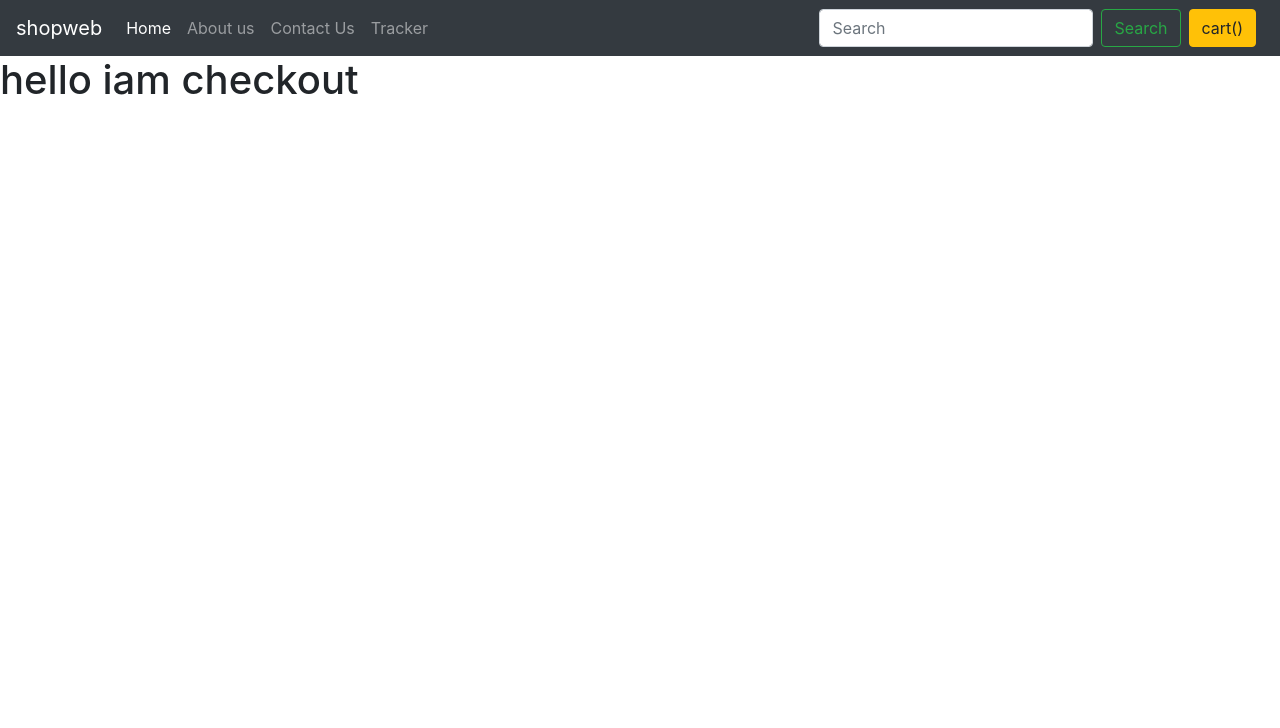
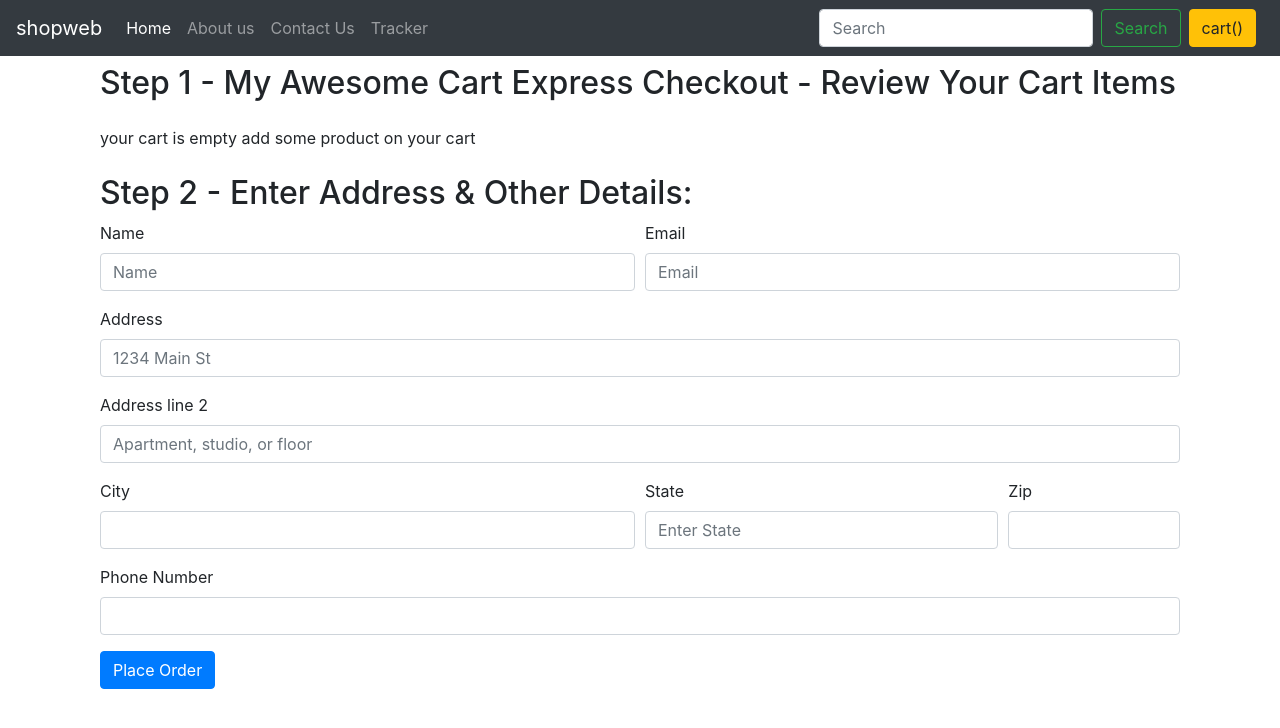
Before and after one commit to satya7107/education_system, a Django app: page /shop/scheckout/ in a window 1280 px wide. Shown: the top 728 px of the page. Run offline with Django 5.2, Linux system fonts and the light colour scheme; some libraries are stand-ins or nearby versions.

Commit message:
create checkout/delete cart page

```diff
--- a/education/shop/templates/scheckout.html
+++ b/education/shop/templates/scheckout.html
@@ -1,7 +1,82 @@
 {% extends 'include/sbase.html' %}
 {% load static %}
 {% block childblock %}
-<h1>hello iam checkout</h1>
-
-
+<div class="container">
+    <div class="col my-2">
+        <h2>Step 1 - My Awesome Cart Express Checkout - Review Your Cart Items</h2>
+        <div class="mt-4">
+            <ul class="list-group" id="items">
+            </ul>
+        </div>
+    </div>
+    <div class="col my-2">
+        <h2>Step 2 - Enter Address & Other Details:</h2>
+        <form>
+            <div class="form-row">
+                <div class="form-group col-md-6">
+                    <label for="inputname">Name</label>
+                    <input type="name" class="form-control" id="inputname" placeholder="Name">
+                </div>
+                <div class="form-group col-md-6">
+                    <label for="inputEmail4">Email</label>
+                    <input type="email" class="form-control" id="inputEmail4" placeholder="Email">
+                </div>
+            </div>
+            <div class="form-group">
+                <label for="inputAddress">Address</label>
+                <input type="text" class="form-control" id="inputAddress" placeholder="1234 Main St">
+            </div>
+            <div class="form-group">
+                <label for="inputAddress2">Address line 2</label>
+                <input type="text" class="form-control" id="inputAddress2" placeholder="Apartment, studio, or floor">
+            </div>
+            <div class="form-row">
+                <div class="form-group col-md-6">
+                    <label for="inputCity">City</label>
+                    <input type="text" class="form-control" id="inputCity">
+                </div>
+                <div class="form-group col-md-4">
+                    <label for="inputState">State</label>
+                    <input type="text" class="form-control" id="inputAddress2" placeholder="Enter State">
+                </div>
+                <div class="form-group col-md-2">
+                    <label for="inputZip">Zip</label>
+                    <input type="text" class="form-control" id="inputZip">
+                </div>
+            </div>
+            <div class="form-group">
+                <label for="inputZip">Phone Number</label>
+                <input type="tel" class="form-control" id="inputPhone">
+            </div>
+            <button type="submit" class="btn btn-primary">Place Order</button>
+        </form>
+    </div>
+</div>
 {% endblock %}
+{% block js %}
+<script>
+if (localStorage.getItem('cart') == null) {
+var cart = {};
+} else {
+cart = JSON.parse(localStorage.getItem('cart'));
+}
+console.log('cart');
+if ($.isEmptyObject(cart)) {
+mystr = `<p> your cart is empty add some product on your cart</p>`
+$('#items').append(mystr);
+}
+else {
+for (item in cart) {
+let name = cart[item][1];
+let qty = cart[item][0];
+sum=sum+qty
+mystr = `
+<li class="list-group-item d-flex justify-content-between align-items-center">
+    ${name}
+    <span class="badge badge-primary badge-pill">${qty}</span>`
+    $('#items').append(mystr);
+    }
+    }
+    document.getElementById('cart').innerHTML = sum;
+</script>
+{% endblock %}
```
Also changed, not shown: education/shop/templates/shopindex.html (+71 -50 lines), education/db.sqlite3.
